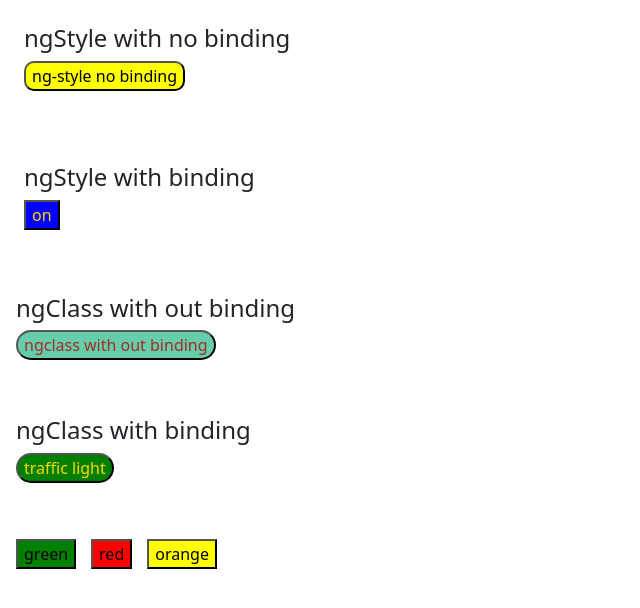
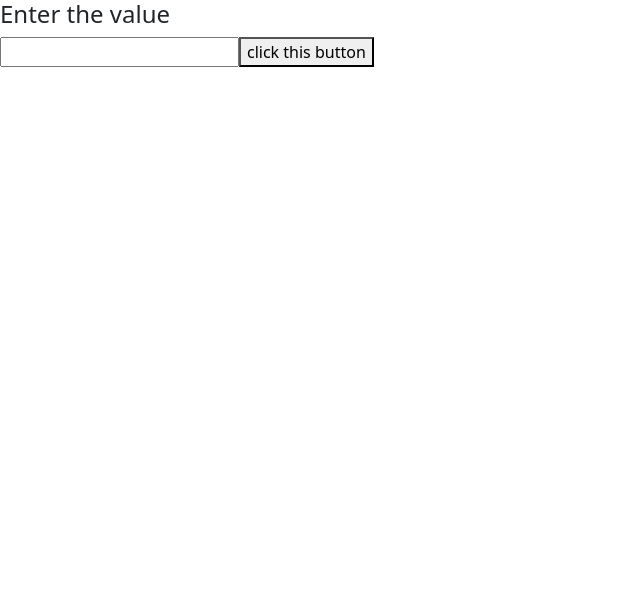
Before and after one commit to mahendrapmisard/Angular-prac, an Angular app: page / in a window 1280 px wide. Shown: the top 608 px of the page, without its empty margins (0-640 px from the left). Built offline with nearby package versions, Linux system fonts and the light colour scheme.

Commit message:
added output

```diff
--- a/src/app/app.html
+++ b/src/app/app.html
@@ -1,4 +1,5 @@
 <!-- <app-viewparentcomponent></app-viewparentcomponent> -->
-<app-second></app-second>
+<!-- <app-second></app-second> -->
 <!-- <app-first></app-first> -->
 <!-- <app-powerbill></app-powerbill> -->
+<app-output-parent-component></app-output-parent-component>
--- a/src/app/app.ts
+++ b/src/app/app.ts
@@ -5,10 +5,11 @@ import { NgStyle } from '@angular/common';
 import { Viewparentcomponent } from './viewparentcomponent/viewparentcomponent';
 import { Second } from './second/second';
 import { Powerbill } from './powerbill/powerbill';
+import { OutputParentComponent } from './output-parent-component/output-parent-component';
 
 @Component({
   selector: 'app-root',
-  imports: [RouterOutlet, First, NgStyle, Second, First,Powerbill],
+  imports: [RouterOutlet, First, NgStyle, Second, First, Powerbill,OutputParentComponent],
   templateUrl: './app.html',
   styleUrl: './app.css',
 })
--- /dev/null
+++ b/src/app/output-child-component/output-child-component.html
@@ -0,0 +1,7 @@
+<!-- <p>output-child-component works!</p> -->
+
+<div>
+    <h4> Enter the value</h4>
+    <input type="text" [(ngModel)] = 'messagetosend'>
+    <button (click)="sendmsg()" >click this button</button>
+</div>
--- /dev/null
+++ b/src/app/output-child-component/output-child-component.ts
@@ -0,0 +1,23 @@
+import { Component, EventEmitter, Output, output } from '@angular/core';
+import { FormsModule } from "@angular/forms";
+
+@Component({
+  selector: 'app-output-child-component',
+  imports: [FormsModule],
+  templateUrl: './output-child-component.html',
+  styleUrl: './output-child-component.css',
+})
+export class OutputChildComponent {
+
+  messagetosend= ''
+
+  @Output() msgfromchild = new EventEmitter<string>();
+
+//  msgfromchild = output<string>()
+sendmsg(){
+  // this.msgfromchild.
+  this.msgfromchild.emit(this.messagetosend)
+}
+
+
+}
--- /dev/null
+++ b/src/app/output-parent-component/output-parent-component.html
@@ -0,0 +1,7 @@
+<!-- <p>output-parent-component works!</p> -->
+<app-output-child-component (msgfromchild)="messagetoprint($event)"></app-output-child-component>
+
+<!-- <h4>{{messagetoprint}}</h4>/ -->
+<h4>
+  {{ messagetobeprintinparent }}
+</h4>
--- /dev/null
+++ b/src/app/output-parent-component/output-parent-component.ts
@@ -0,0 +1,17 @@
+import { Component } from '@angular/core';
+import { OutputChildComponent } from '../output-child-component/output-child-component';
+
+@Component({
+  selector: 'app-output-parent-component',
+  imports: [OutputChildComponent],
+  templateUrl: './output-parent-component.html',
+  styleUrl: './output-parent-component.css',
+})
+export class OutputParentComponent {
+
+  messagetobeprintinparent = ''
+  messagetoprint(message: any) {
+    console.log(message);
+    this.messagetobeprintinparent = message
+  }
+}
```
Also changed, not shown: src/app/output-child-component/output-child-component.css (added), src/app/output-parent-component/output-parent-component.css (added), 2 other files (tests, documents, lock files or other folders).
